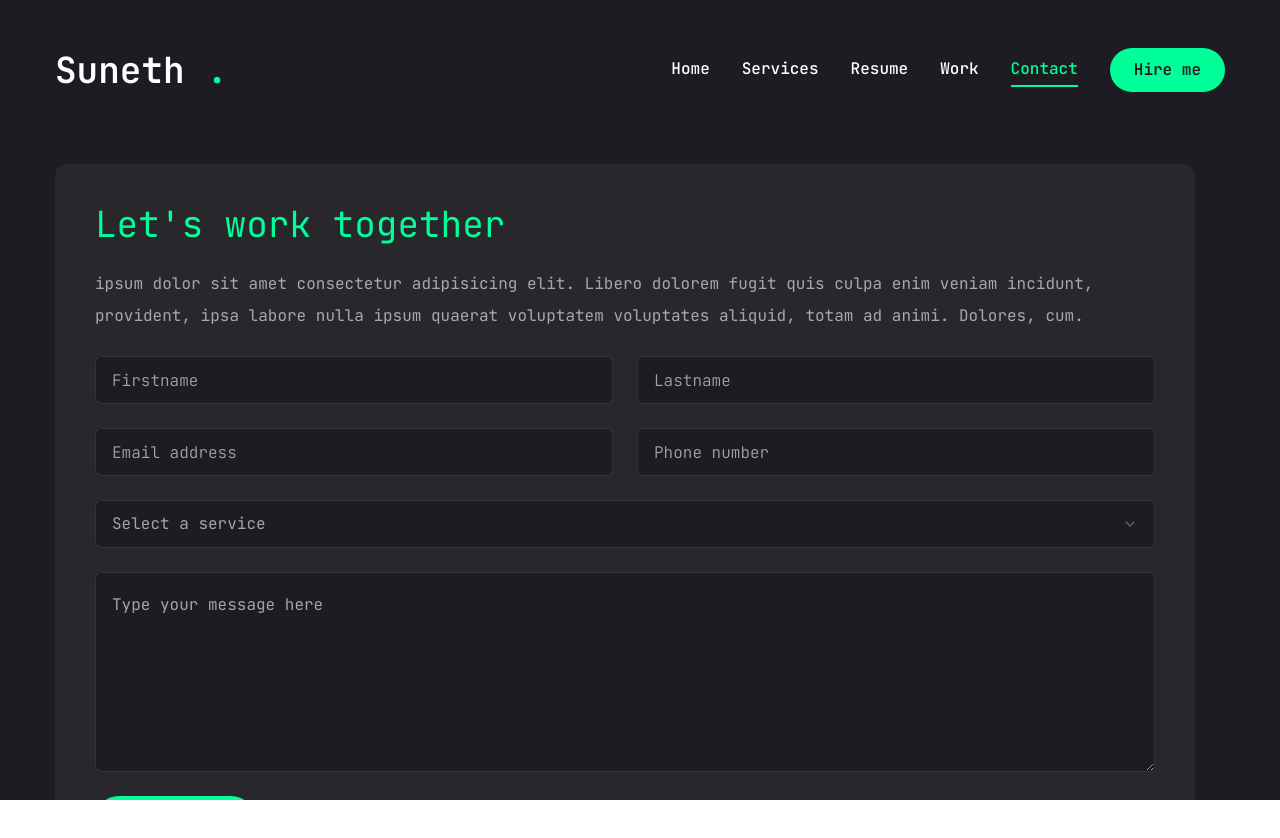
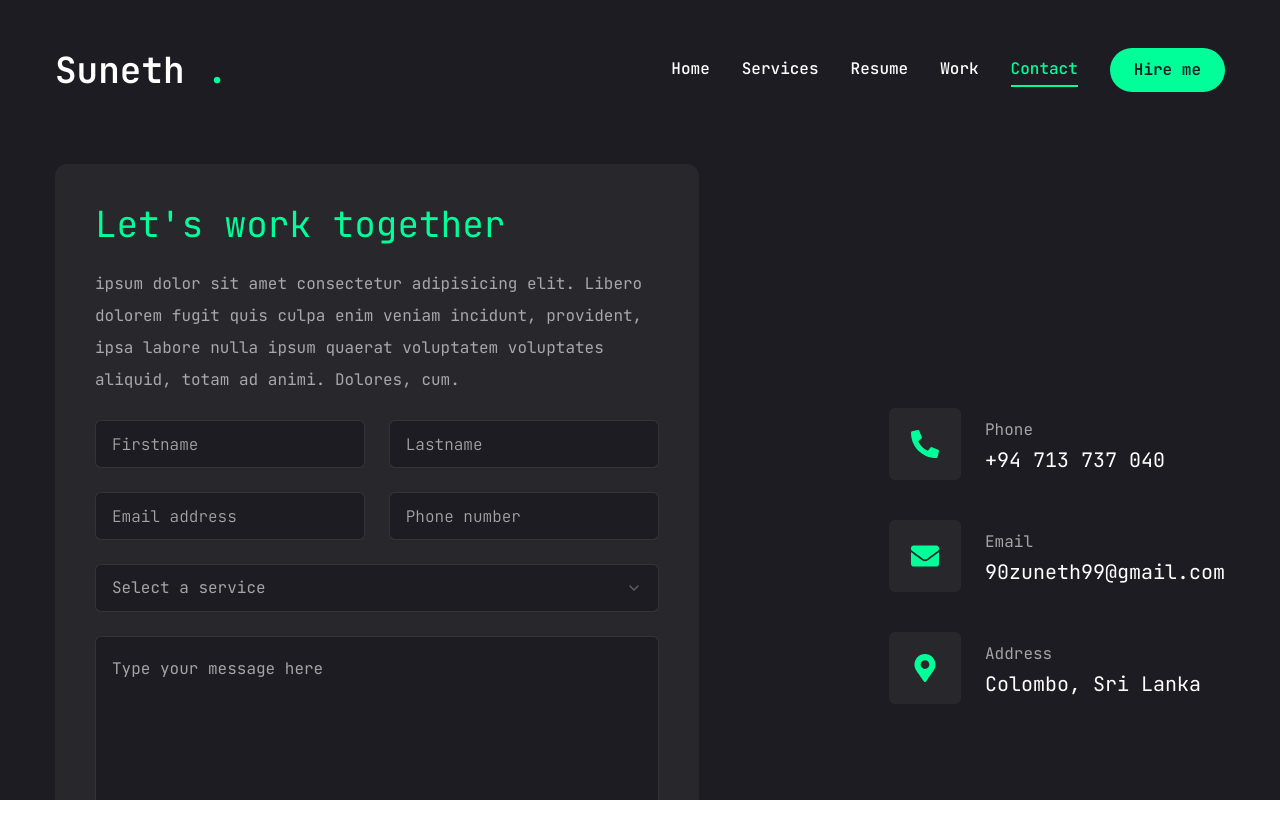
Before and after one commit to SunethMadhuwantha/port-folio, a Next.js app: page /contact in a window 1280 px wide. Shown: the top 838 px of the page. Built offline with nearby package versions, Linux system fonts and the light colour scheme.

Commit message:
add contact details and styles to the page

```diff
--- a/app/contact/page.jsx
+++ b/app/contact/page.jsx
@@ -42,7 +42,7 @@
   return <motion.section initial={{opacity:0}} animate={{opacity:1,transition:{delay:2.4,duration:0.4,ease:"easeIn"}}} className="py-6">
     <div className="container mx-auto">
       <div className="flex flex-col xl:flex-row gap-[30px]">
-        <div className="order-2 xl:order-none xl:h-[54%]">
+        <div className="order-2 xl:order-none xl:w-[55%]">
           <form className="flex flex-col gap-6 p-10 bg-[#27272c] rounded-xl">
             <h3 className="text-4xl text-accent">Let's work together</h3>
             <p className="text-white/60" >
@@ -78,7 +78,27 @@
           </form>
         </div>
         <div className="flex-1 flex items-center xl:justify-end order-1 xl:order-none mb-8 xl:mb-0">
+          <ul className="flex flex-col gap-10">
+            {info.map((item,index)=>{
+              return(
+                <li key={index} className="flex items-center gap-6">
+                  <div className="w-[52px] h-[52px] xl:w-[72px] xl:h-[72px] bg-[#27272c] text-accent rounded-md flex items-center justify-center">
+                    <div className="text-[28px]">
+                      {item.icon}
 
+                    </div>
+
+                  </div>
+                  <div className="flex-1">
+                    <p className="text-white/60">{item.title}</p>
+                    <h3 className="text-xl">{item.description}</h3>
+                  </div>
+
+                </li>
+              )
+            })}
+
+          </ul>
         </div>
       </div>
     </div>
```
